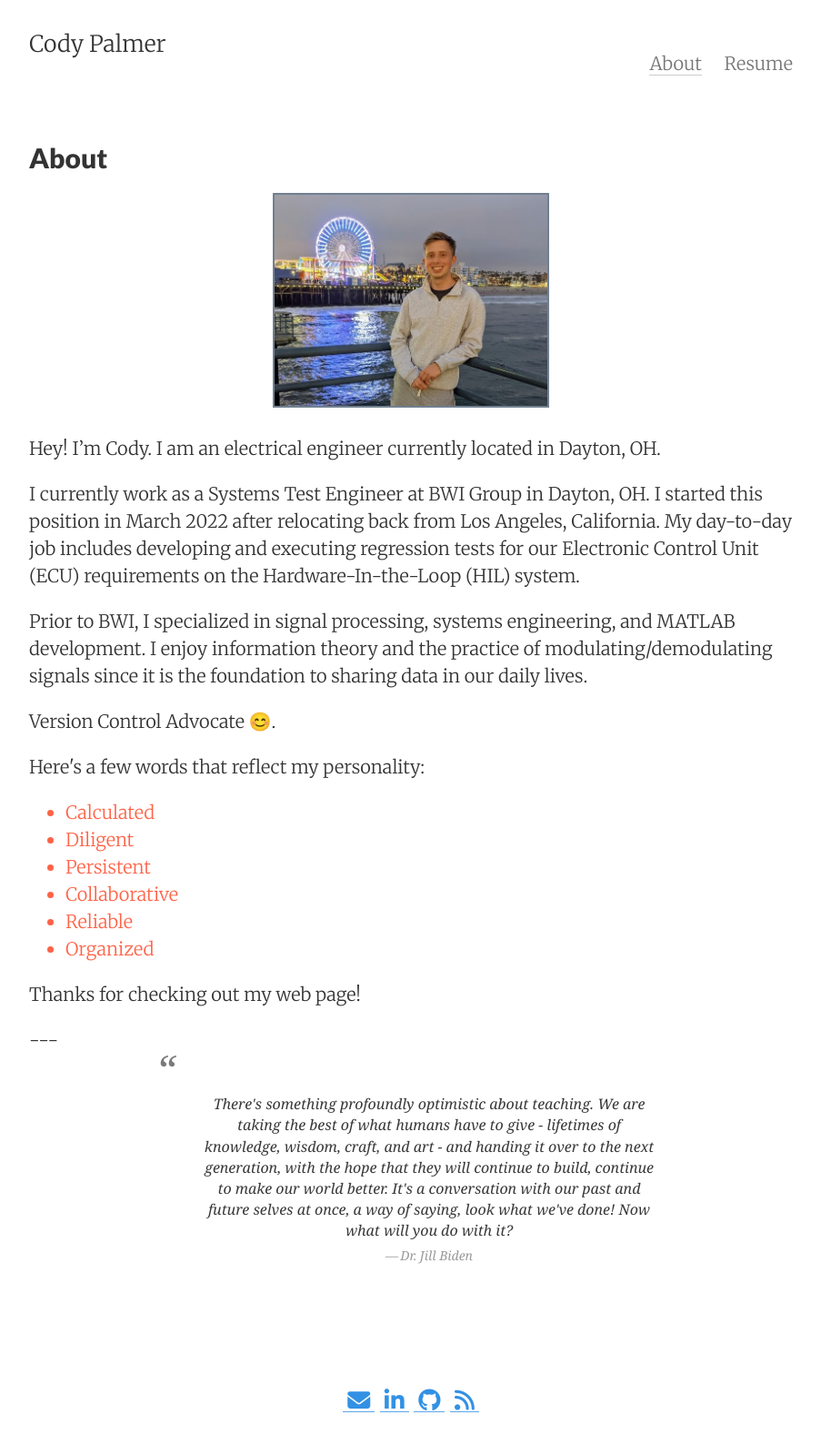
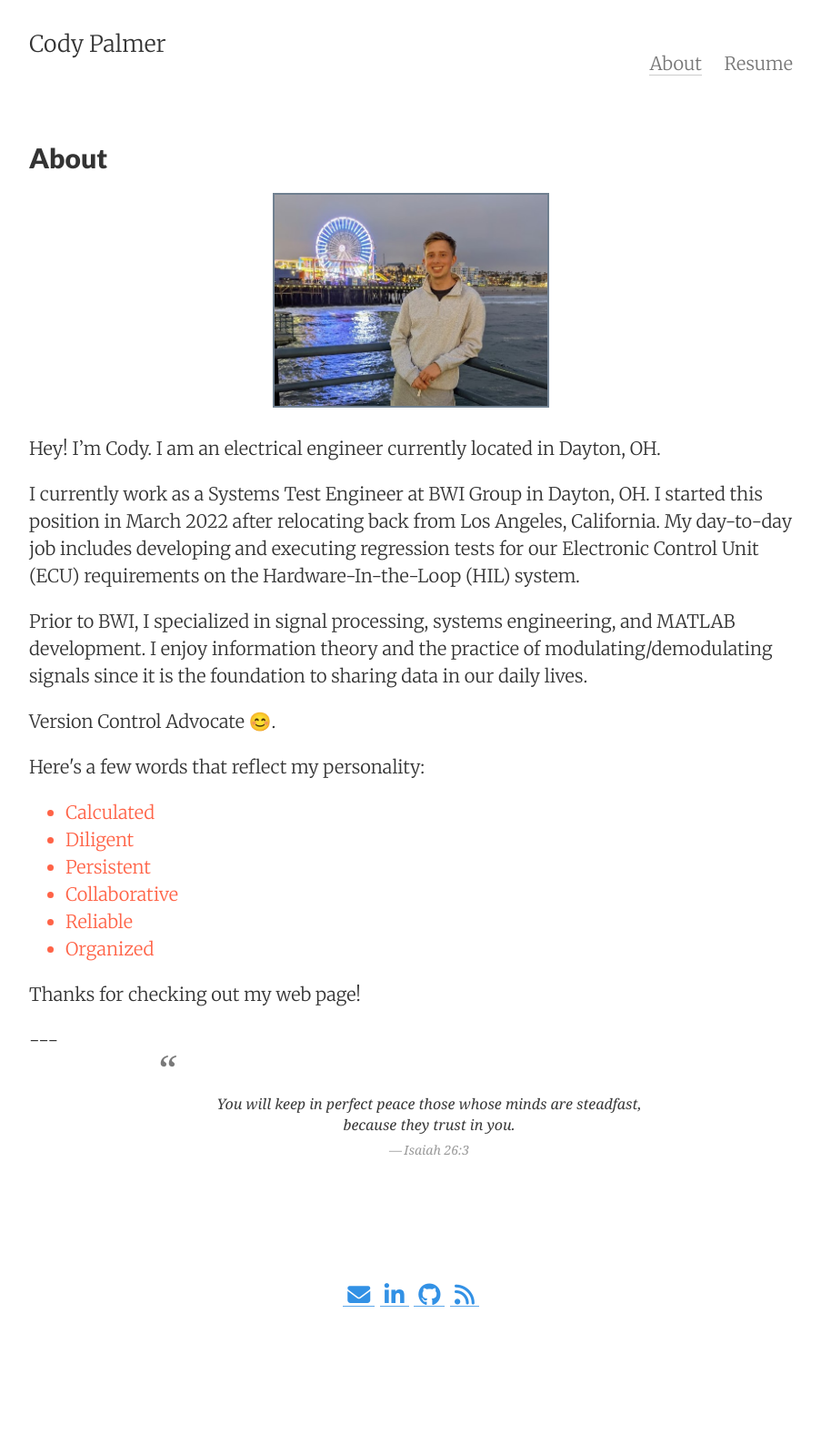
Before and after one commit to palmerco/web_server, a Jekyll site: the page built from subpages/about.html, in a window 1280 px wide. Shown: the whole page at 91% size, without its empty margins (188-1091 px from the left). Built offline with Jekyll 4.4.1, drawn with Linux system fonts in a browser that asks for light colours; nearby versions of some CDN libraries; after the commit the page ends 1483 px from its top, so only the background shows below that.

Commit message:
Update about.html

```diff
--- a/subpages/about.html
+++ b/subpages/about.html
@@ -94,7 +94,7 @@ Thanks for checking out my web page!
 
 <center>
 	<blockquote>
-		There's something profoundly optimistic about teaching. We are taking the best of what humans have to give - lifetimes of knowledge, wisdom, craft, and art - and handing it over to the next generation, with the hope that they will continue to build, continue to make our world better. It's a conversation with our past and future selves at once, a way of saying, look what we've done! Now what will you do with it?
-		<cite>Dr. Jill Biden</cite>
+		You will keep in perfect peace those whose minds are steadfast, because they trust in you.
+		<cite>Isaiah 26:3</cite>
 	</blockquote>
 </center>
```
